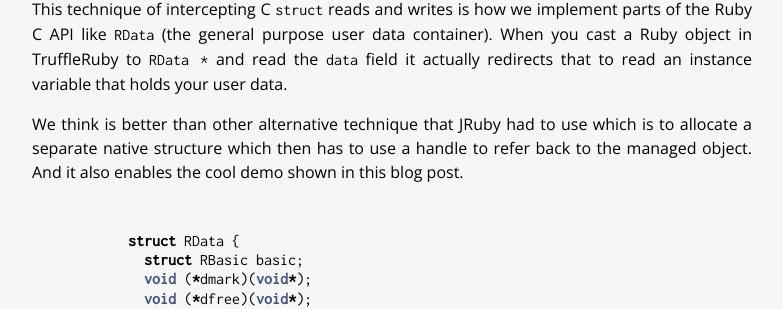
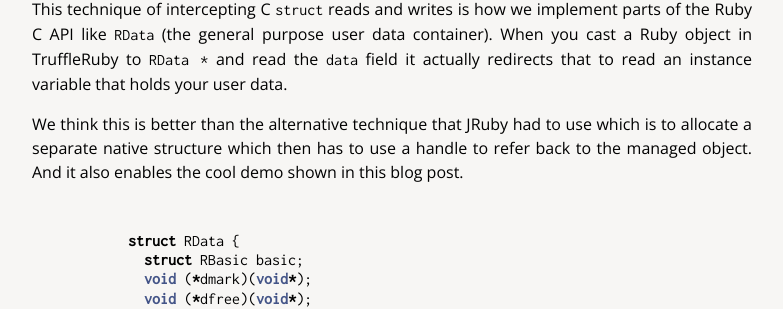
Before and after one commit to chrisseaton/chrisseaton.github.io, a Jekyll site: the page built from rubytruffle/structs/index.md, in a window 1280 px wide and 900 px high, scrolled down 2706 px. Shown: the part 147-456 px from the top of the window, without its empty margins (248-1031 px from the left). Built offline with Jekyll 4.4.1, drawn with Linux system fonts in a browser that asks for light colours; nearby versions of some CDN libraries; comment, search, counter and statistics services are not loaded.

Commit message:
Feedback

````diff
--- a/rubytruffle/structs/index.md
+++ b/rubytruffle/structs/index.md
@@ -144,9 +144,9 @@
 field it actually redirects that to read an instance variable that holds your
 user data.
 
-We think is better than other alternative technique that JRuby had to use which
-is to allocate a separate native structure which then has to use a handle to
-refer back to the managed object. And it also enables the cool demo shown in
+We think this is better than the alternative technique that JRuby had to use
+which is to allocate a separate native structure which then has to use a handle
+to refer back to the managed object. And it also enables the cool demo shown in
 this blog post.
 
 ```c
````
